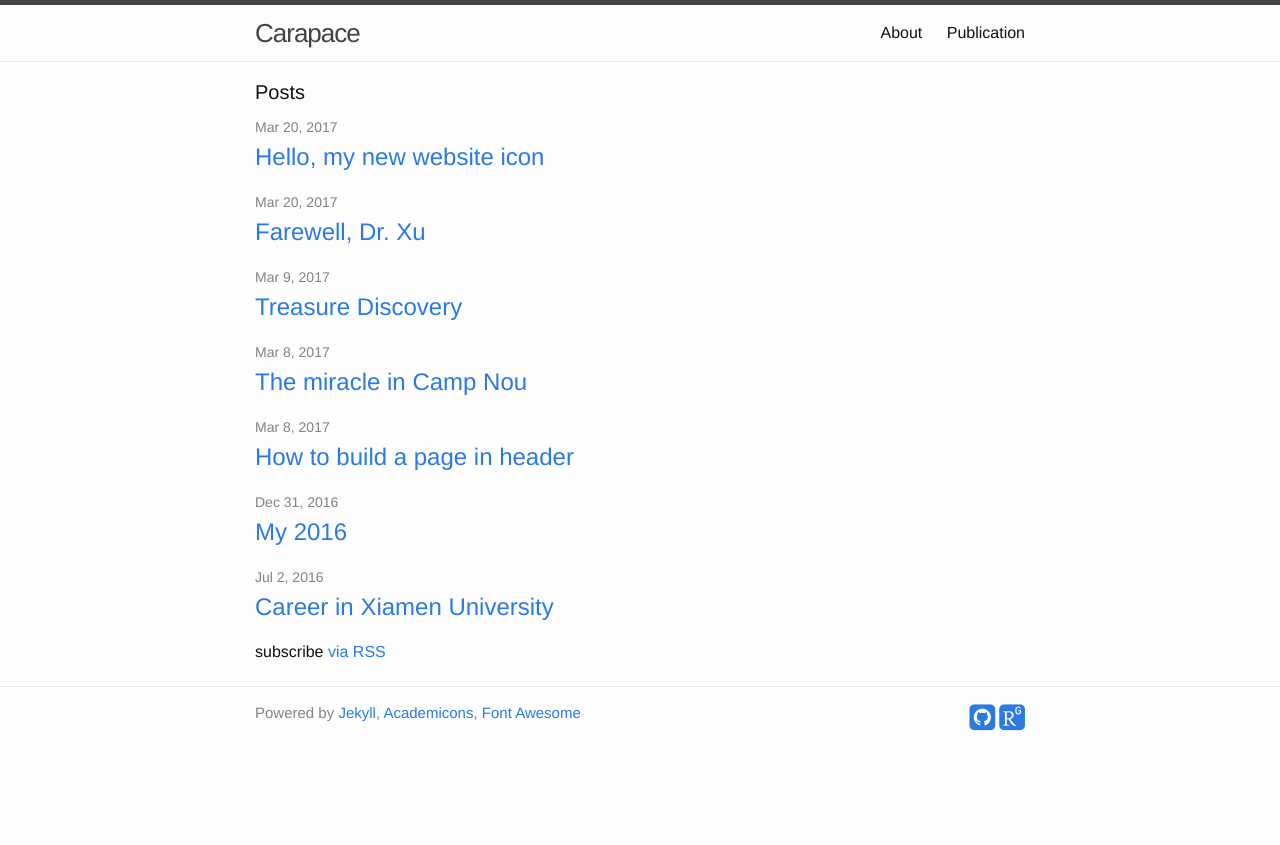
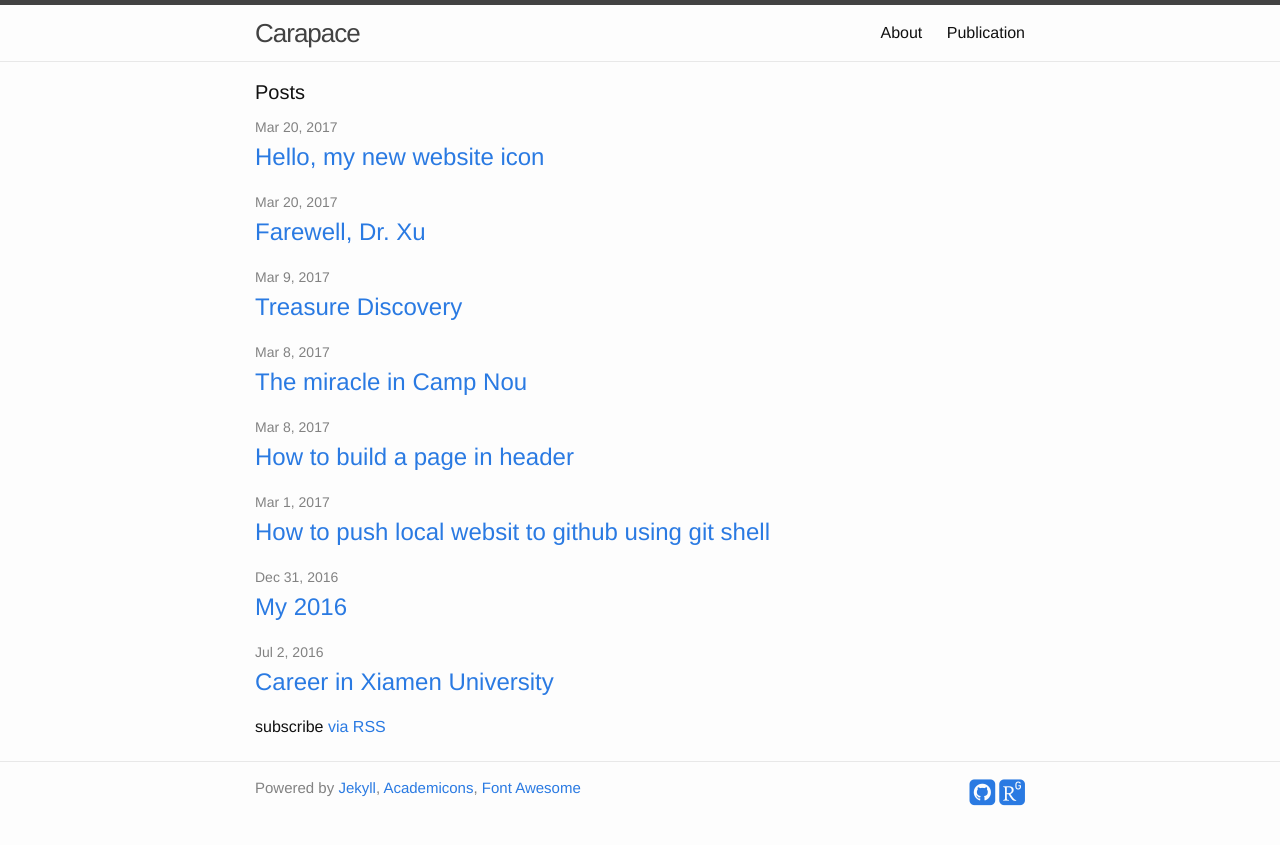
Before and after one commit to huilin1990/huilin1990.github.io, a Jekyll site: the page built from index.md, in a window 1280 px wide. Shown: the top 845 px of the page. Built offline with Jekyll 4.4.1, drawn with Linux system fonts in a browser that asks for light colours; some web fonts are replaced.

Commit message:
update two posts

```diff
--- /dev/null
+++ b/_posts/2017-03-01-how-to-push.md
@@ -0,0 +1,15 @@
+---
+layout: post
+title: How to push local websit to github using git shell
+date: 2017-03-01 20:30
+categories: life
+---
+> Step 1
+`git add .`
+>Step 2
+`git commit -m"how to push local website to github ..."`
+>Step 3
+`git push origin master`
+
+The command to set local server:
+`jekyll serve`
```
Also changed, not shown: _posts/2017-03-20-icon.md (+1 -1 lines).
